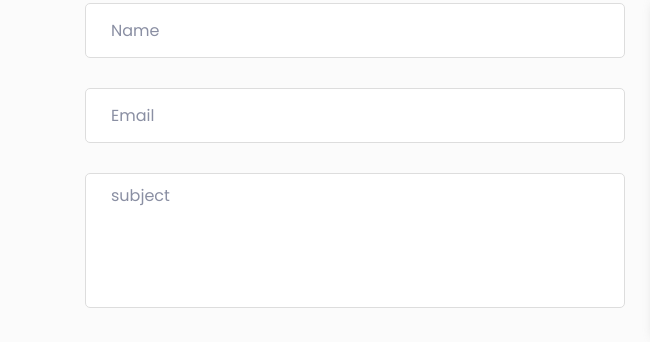
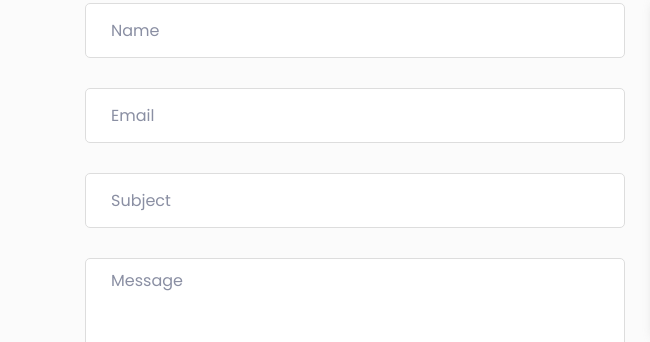
Before and after one commit to unicorn-hub/home, a plain HTML site: page index.html in a window 1280 px wide. Shown: the part 5690-6032 px from the top of the page, 0-650 px from the left. Drawn offline with Linux system fonts and the light colour scheme; grey boxes are pictures that could not be loaded; files whose address does not match are found by name.

Commit message:
Update index.html

```diff
--- a/index.html
+++ b/index.html
@@ -742,7 +742,7 @@
                                 <input type="email" name="email" id="email" placeholder="Email">
                             </div> <!-- single form -->
                             <div class="single-form">
-                                <textarea name="subject" id="subject" placeholder="subject"></textarea>
+                                <input type="subject" name="subject" id="subject" placeholder="Subject">
                             </div> <!-- single form -->
                             <div class="single-form">
                                 <textarea name="message" id="message" placeholder="Message"></textarea>
```
